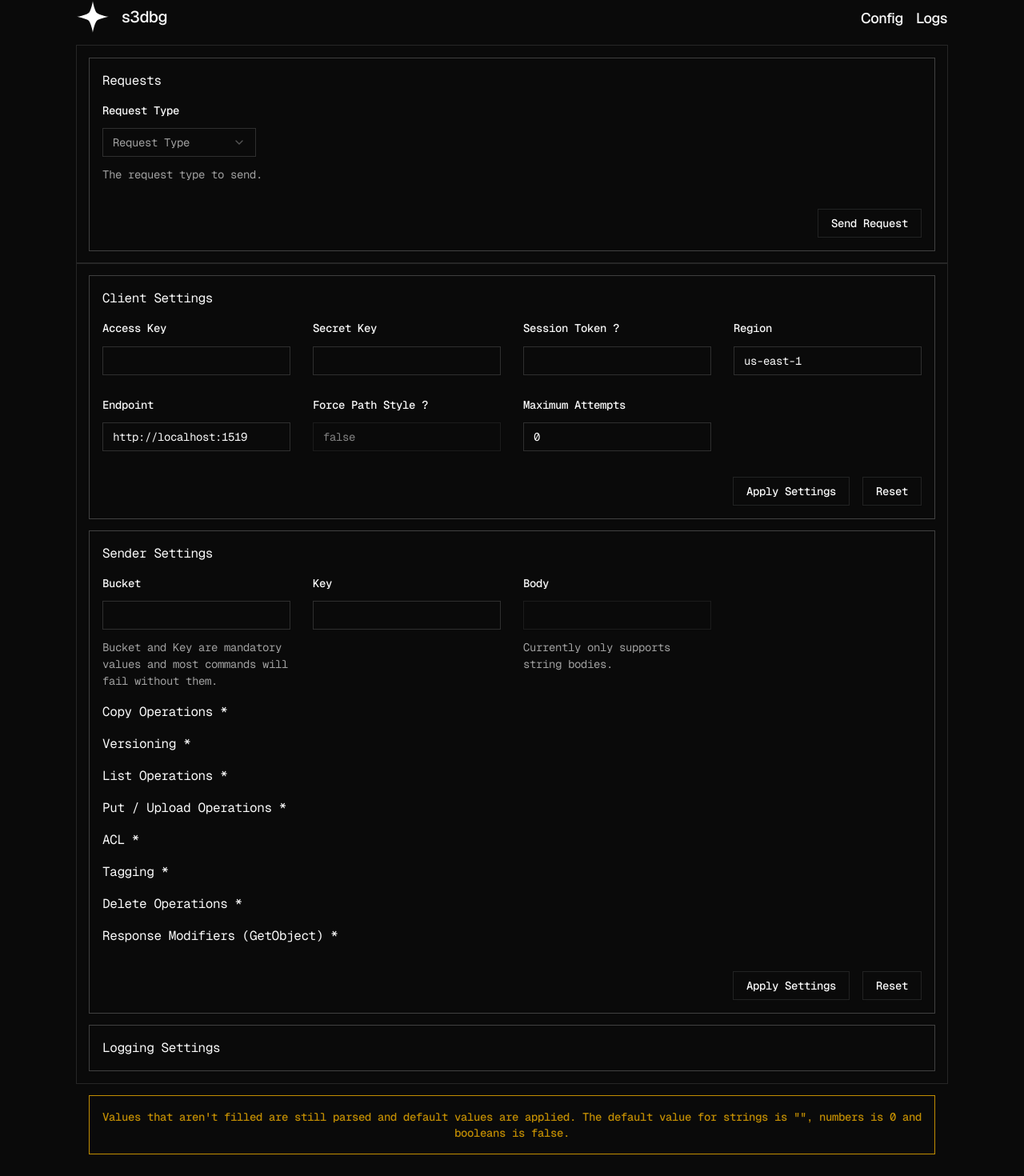
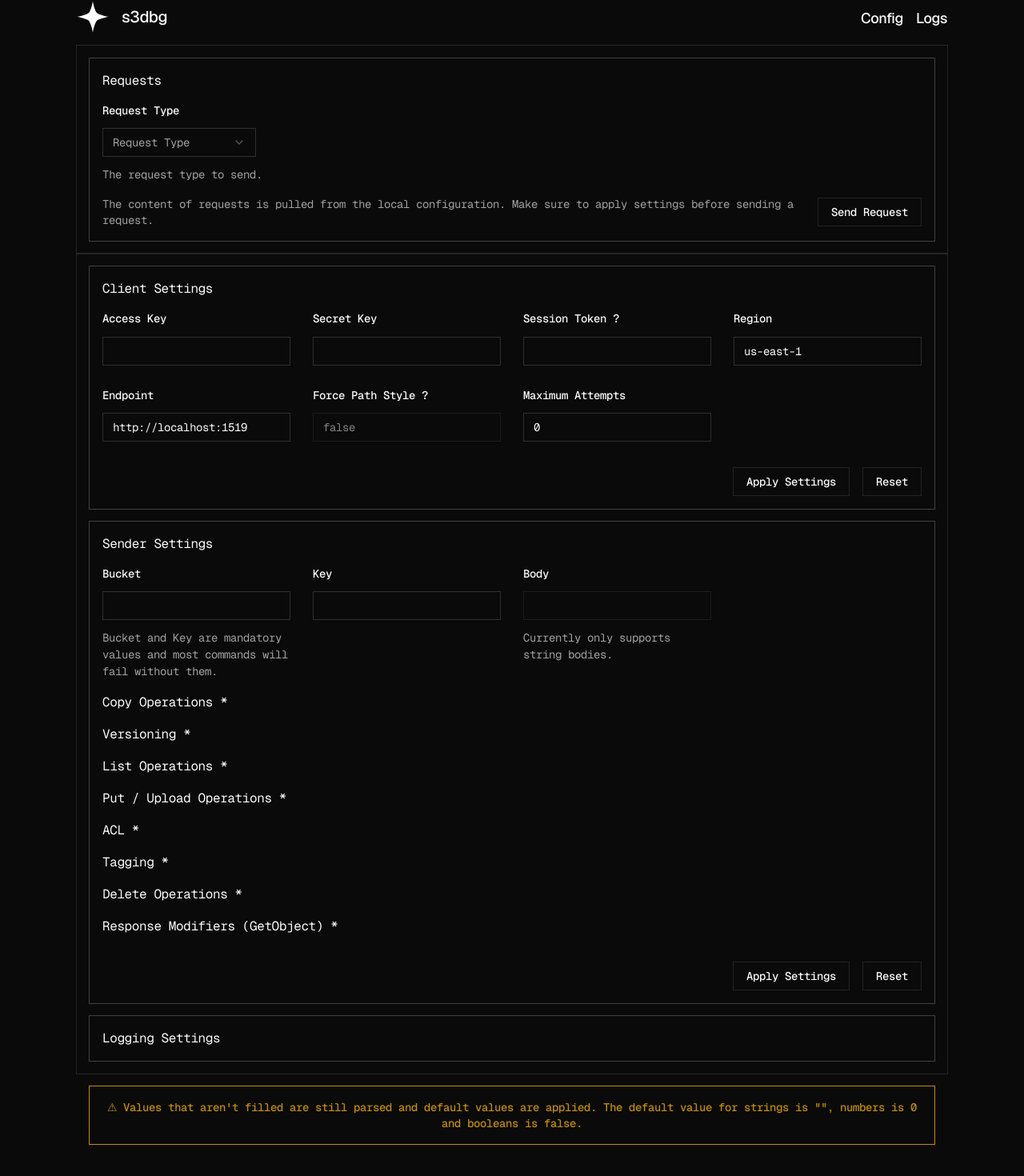
Before and after one commit to 1h4a/s3dbg, a Next.js app: page / in a window 1280 px wide. Shown: the part 95-1565 px from the top of the page at 80% size. Built offline with nearby package versions, Linux system fonts and the light colour scheme.

Commit message:
add: configuration disclaimer

```diff
--- a/components/interface.tsx
+++ b/components/interface.tsx
@@ -75,7 +75,8 @@ export function RequestInterface({ className }: { className?: string }) {
                 </Select>
                 <FieldDescription> The request type to send. </FieldDescription>
             </Field>
-            <span className="flex flex-row gap-4 pt-8 w-full items-end justify-end">
+            <span className="flex flex-row gap-4 pt-4 w-full items-center justify-between">
+                <p className="text-sm text-neutral-400">The content of requests is pulled from the local configuration. Make sure to apply settings before sending a request.</p>
         <Button
             className="active:opacity-50"
             type="button"
@@ -140,7 +141,7 @@ export function ConfigInterface({ className }: { className?: string }) {
         className={`flex flex-row w-full h-fit items-center justify-center font-medium tracking-tight`}
       >
         <div className="w-fit h-full outline-1 outline-amber-400 text-amber-400 opacity-75 text-sm text-center p-4 m-4 rounded-sm">
-          Values that aren't filled are still parsed and default values are
+            ⚠ Values that aren't filled are still parsed and default values are
           applied. The default value for strings is "", numbers is 0 and
           booleans is false.
         </div>
```
